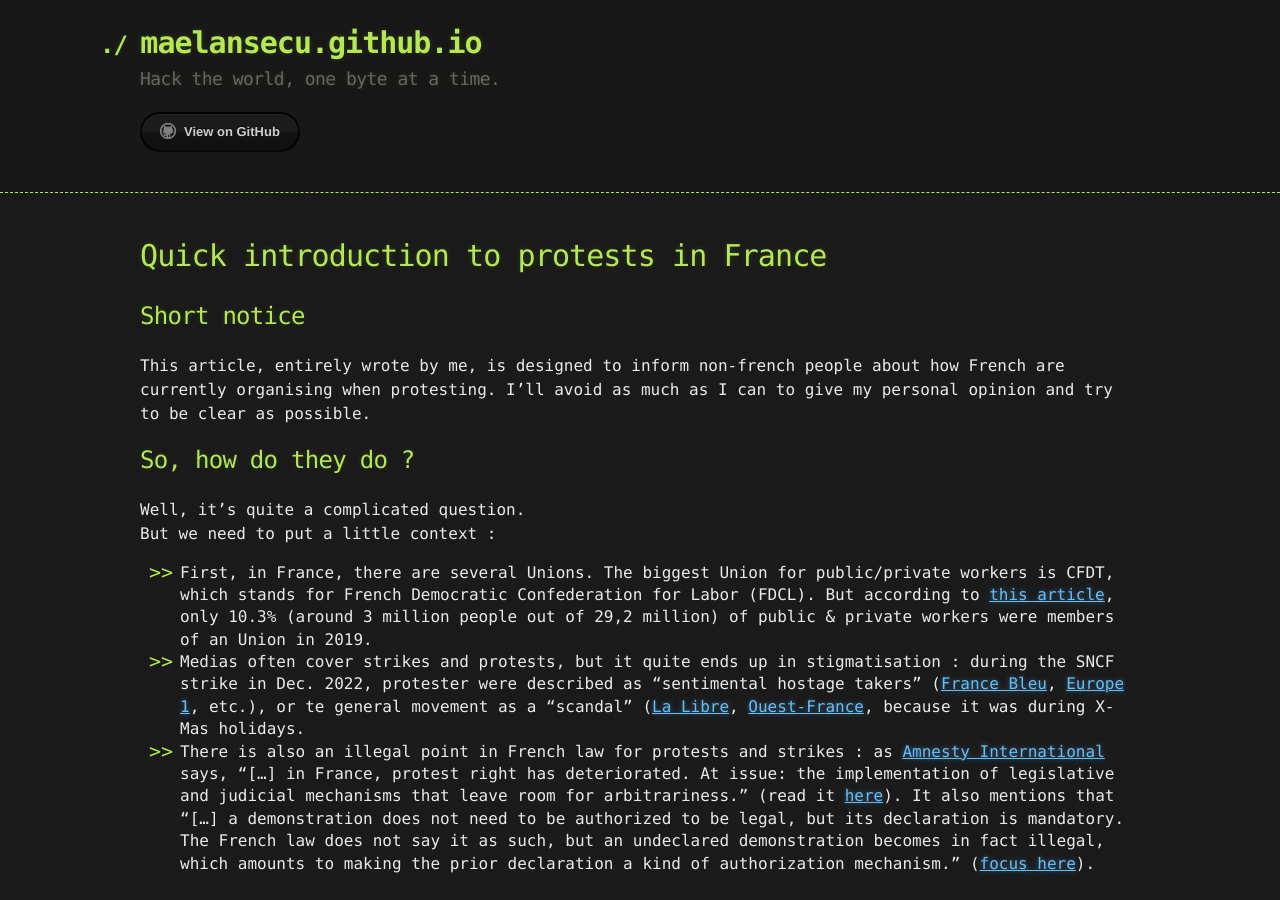
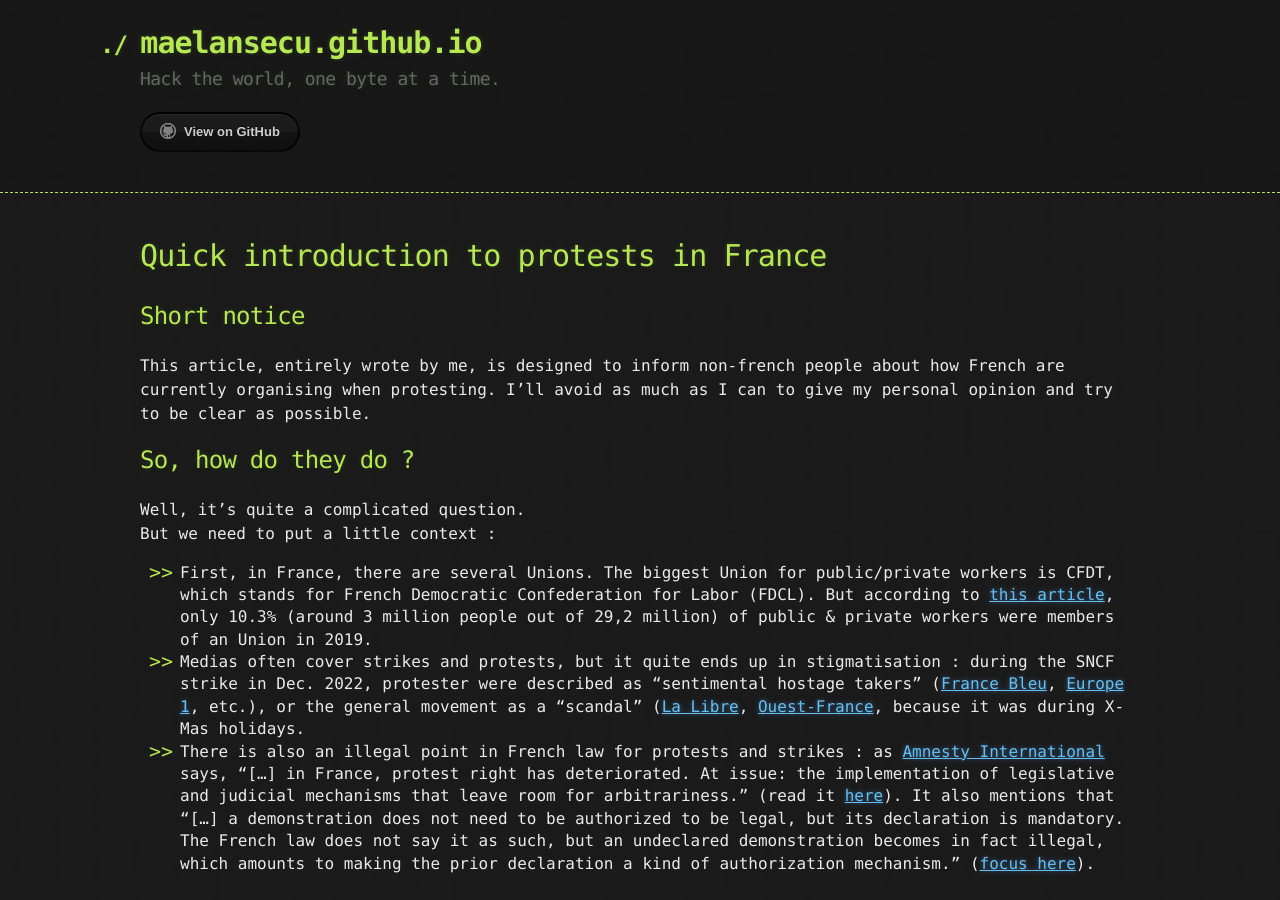
Before and after one commit to maelansecu/maelansecu.github.io, a Jekyll site: the page built from articles/how_do_french_protesters.md, in a window 1280 px wide. Built offline with Jekyll 4.4.1, drawn with Linux system fonts in a browser that asks for light colours; our own code applies the rules of GitHub Pages for plain Markdown files.

Commit message:
Update how_do_french_protesters.md

```diff
--- a/articles/how_do_french_protesters.md
+++ b/articles/how_do_french_protesters.md
@@ -13,5 +13,5 @@ I'll avoid as much as I can to give my personal opinion and try to be clear as p
 Well, it's quite a complicated question. <br>
 But we need to put a little context : <br>
 - First, in France, there are several Unions. The biggest Union for public/private workers is CFDT, which stands for French Democratic Confederation for Labor (FDCL). But according to [this article](https://dares.travail-emploi.gouv.fr/donnees/la-syndicalisation), only 10.3% (around 3 million people out of 29,2 million) of public & private workers were members of an Union in 2019.
-- Medias often cover strikes and protests, but it quite ends up in stigmatisation : during the SNCF strike in Dec. 2022, protester were described as "sentimental hostage takers" ([France Bleu](https://www.francebleu.fr/infos/societe/c-est-une-prise-d-otage-la-greve-a-la-sncf-pour-le-week-end-de-noel-contrarient-les-mayennais-3921103), [Europe 1](https://www.europe1.fr/economie/edito-la-greve-a-la-sncf-une-prise-dotage-sociale-3926635), etc.), or te general movement as a "scandal" ([La Libre](https://www.lalibre.be/economie/entreprises-startup/2022/12/21/une-prise-dotage-un-scandale-vive-polemique-en-france-suite-a-lannulation-de-centaines-de-trains-sncf-lors-des-fetes-de-noel-UAEJVR24HZCG7OFKAWREW3EPVI/), [Ouest-France](https://www.ouest-france.fr/pays-de-la-loire/nantes-44000/greve-a-la-sncf-christelle-morancais-fustige-l-esprit-egoiste-de-ces-inconscients-4782f01c-8203-11ed-95d2-87cbdb857717), because it was during X-Mas holidays.
+- Medias often cover strikes and protests, but it quite ends up in stigmatisation : during the SNCF strike in Dec. 2022, protester were described as "sentimental hostage takers" ([France Bleu](https://www.francebleu.fr/infos/societe/c-est-une-prise-d-otage-la-greve-a-la-sncf-pour-le-week-end-de-noel-contrarient-les-mayennais-3921103), [Europe 1](https://www.europe1.fr/economie/edito-la-greve-a-la-sncf-une-prise-dotage-sociale-3926635), etc.), or the general movement as a "scandal" ([La Libre](https://www.lalibre.be/economie/entreprises-startup/2022/12/21/une-prise-dotage-un-scandale-vive-polemique-en-france-suite-a-lannulation-de-centaines-de-trains-sncf-lors-des-fetes-de-noel-UAEJVR24HZCG7OFKAWREW3EPVI/), [Ouest-France](https://www.ouest-france.fr/pays-de-la-loire/nantes-44000/greve-a-la-sncf-christelle-morancais-fustige-l-esprit-egoiste-de-ces-inconscients-4782f01c-8203-11ed-95d2-87cbdb857717), because it was during X-Mas holidays.
 - There is also an illegal point in French law for protests and strikes : as [Amnesty International](https://www.amnesty.org/fr/) says, "[...] in France, protest right has deteriorated. At issue: the implementation of legislative and judicial mechanisms that leave room for arbitrariness." (read it [here](https://www.amnesty.fr/dossiers/droit-de-manifester-en-france)). It also mentions that "[...] a demonstration does not need to be authorized to be legal, but its declaration is mandatory. The French law does not say it as such, but an undeclared demonstration becomes in fact illegal, which amounts to making the prior declaration a kind of authorization mechanism." ([focus here](https://www.amnesty.fr/focus/tout-savoir-sur-le-droit-de-manifester-en-france)).
```
